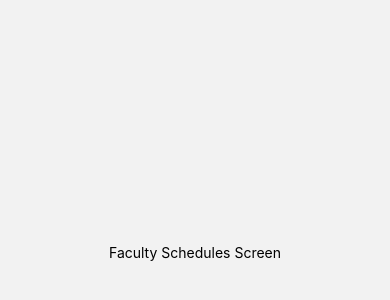
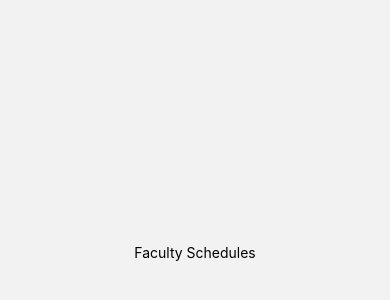
Before and after one commit to Space-IN/school-app_frontend, a React Native app: screen /FacultyScheduleScreen in a window 390 px wide. Shown: the part 170-470 px from the top of the page. Built offline with nearby package versions, Linux system fonts and the light colour scheme; what react-native-calendars would draw is missing.

Commit message:
test change

```diff
--- a/screens/Faculty/schedule/FacultyScheduleScreen.js
+++ b/screens/Faculty/schedule/FacultyScheduleScreen.js
@@ -4,7 +4,7 @@ import { View, Text } from 'react-native';
 export default function FacultySchedulesScreen() {
   return (
     <View style={{ flex: 1, justifyContent: 'center', alignItems: 'center' }}>
-      <Text>Faculty Schedules Screen</Text>
+      <Text>Faculty Schedules</Text>
     </View>
   );
 }
```
